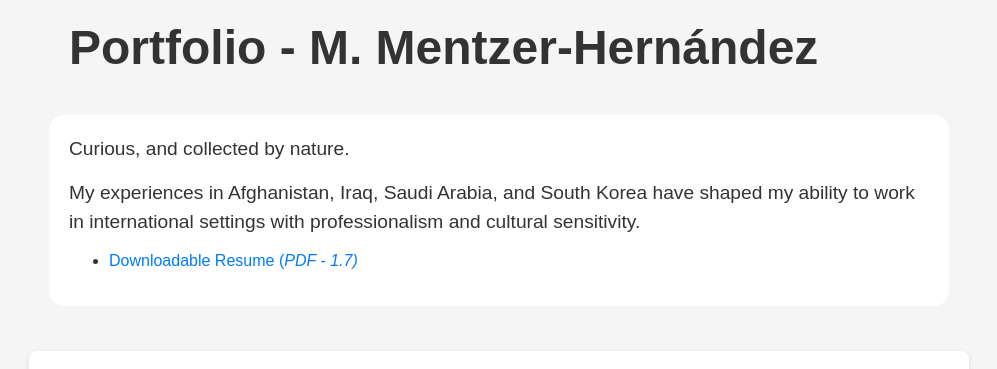
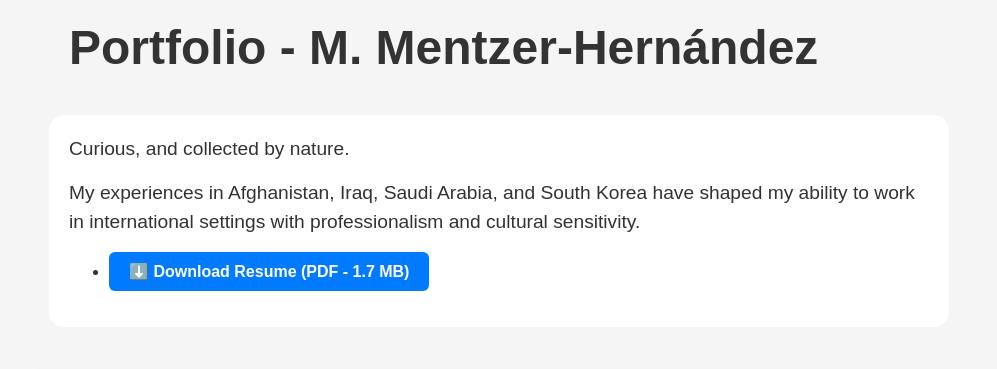
Before and after one commit to mmentzerhernandez/portfolio, a plain HTML site: page index.html in a window 1280 px wide. Shown: the top 369 px of the page, without its empty margins (141-1138 px from the left). Drawn offline with Linux system fonts and the light colour scheme.

Commit message:
Update index.html

```diff
--- a/index.html
+++ b/index.html
@@ -274,6 +274,21 @@
         }
 
 
+.button-blue {
+  display: inline-block;
+  padding: 10px 20px;
+  background-color: #007bff;
+  color: white;
+  border-radius: 6px;
+  text-decoration: none;
+  font-weight: bold;
+  transition: background-color 0.3s;
+}
+
+.button-blue:hover {
+  background-color: #0056b3;
+  text-decoration: none;
+}
 
 
   /* End CSS */
@@ -290,9 +305,10 @@
             <p>My experiences in Afghanistan, Iraq, Saudi Arabia, and South Korea have shaped my ability to work in international settings with professionalism and cultural sensitivity.</p>
                 <ul>
 <li>
-  <a href="https://drive.google.com/file/d/1kXVvIjLBXdRfMSDiqpQ8QwgMtmIHuLa_/view?usp=sharing" target="_blank">
-    Downloadable Resume (<em>PDF - 1.7<MB/em>)
-  </a>
+<a href="https://drive.google.com/file/d/1kXVvIjLBXdRfMSDiqpQ8QwgMtmIHuLa_/view?usp=sharing" target="_blank" class="button-blue">
+  ⬇️ Download Resume (PDF - 1.7 MB)
+</a>
+
 </li>
 
                 </ul>
```
